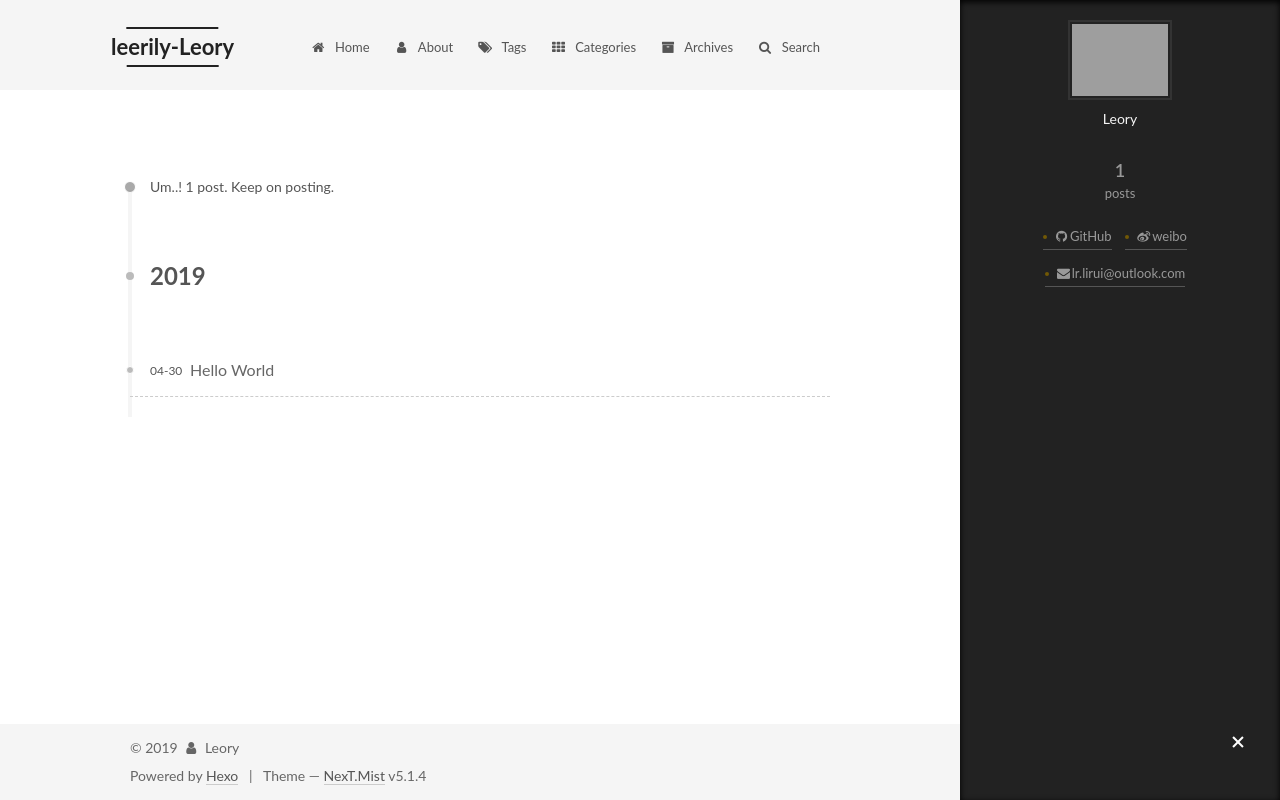
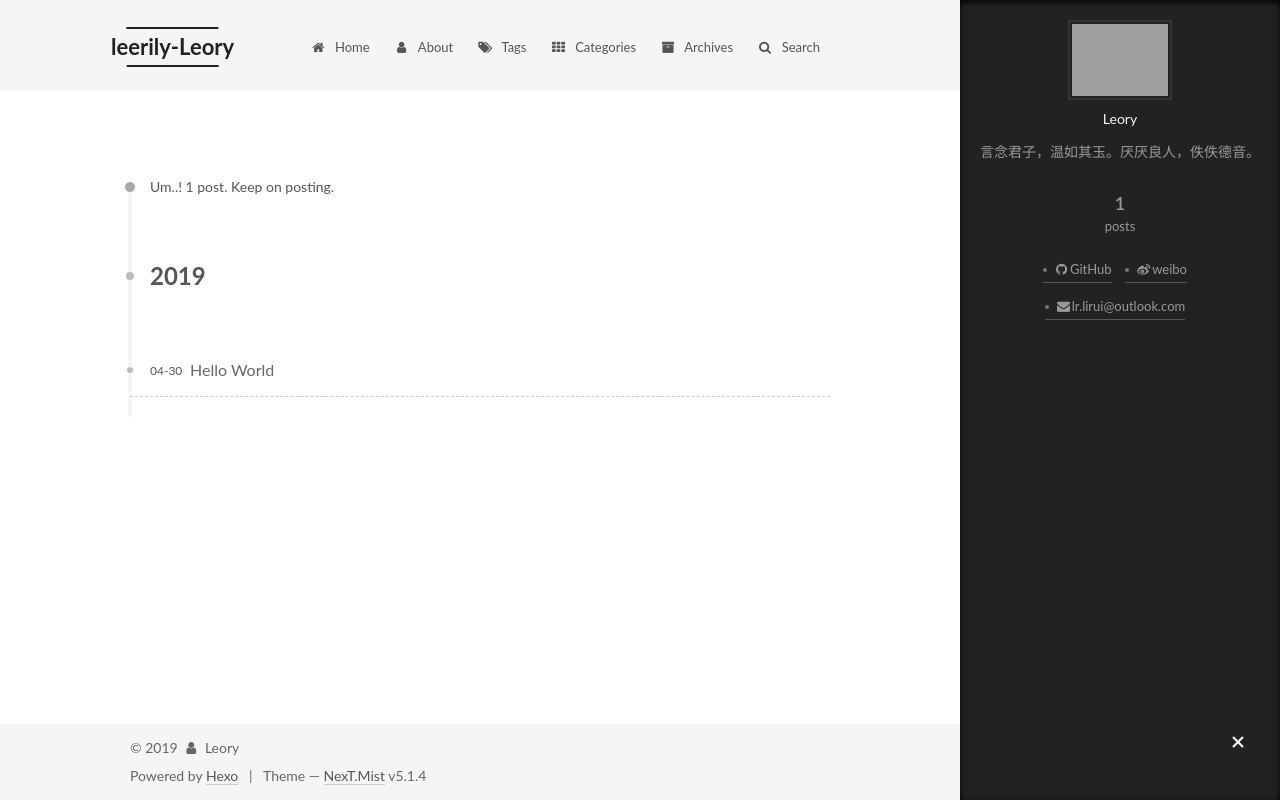
Before and after one commit to leerily/leerily.github.io, a plain HTML site: page archives/2019/04/index.html in a window 1280 px wide. Both pictures are taken after a click on the element 1238 px from the left and 743 px from the top of the page. Drawn offline with nearby package versions, Linux system fonts and the light colour scheme; some packages are replaced by stand-ins of ours; grey boxes are pictures that could not be loaded.

Commit message:
Site updated: 2019-04-30 17:59:26

```diff
--- a/archives/2019/04/index.html
+++ b/archives/2019/04/index.html
@@ -5,7 +5,7 @@
 
 
 
-<html class="theme-next mist use-motion" lang>
+<html class="theme-next mist use-motion" lang="言念君子，温如其玉。厌厌良人，佚佚德音。">
 <head><meta name="generator" content="Hexo 3.8.0">
   <meta charset="UTF-8">
 <meta http-equiv="X-UA-Compatible" content="IE=edge">
@@ -79,13 +79,16 @@
 
 
 
+<meta name="description" content="言念君子，温如其玉。厌厌良人，佚佚德音。">
 <meta property="og:type" content="website">
 <meta property="og:title" content="leerily-Leory">
 <meta property="og:url" content="https://leerily.github.io/archives/2019/04/index.html">
 <meta property="og:site_name" content="leerily-Leory">
-<meta property="og:locale" content="default">
+<meta property="og:description" content="言念君子，温如其玉。厌厌良人，佚佚德音。">
+<meta property="og:locale" content="言念君子，温如其玉。厌厌良人，佚佚德音。">
 <meta name="twitter:card" content="summary">
 <meta name="twitter:title" content="leerily-Leory">
+<meta name="twitter:description" content="言念君子，温如其玉。厌厌良人，佚佚德音。">
 
 
 
@@ -133,7 +136,7 @@
 
 </head>
 
-<body itemscope itemtype="http://schema.org/WebPage" lang="default">
+<body itemscope itemtype="http://schema.org/WebPage" lang="言念君子，温如其玉。厌厌良人，佚佚德音。">
 
 
 
@@ -377,7 +380,7 @@
               <img class="site-author-image" itemprop="image" src="https://avatars2.githubusercontent.com/u/49299356?s=400&u=8fc80ca87a271acdb95e51fb30cac3f2f6b493d3&v=4" alt="Leory">
 
               <p class="site-author-name" itemprop="name">Leory</p>
-              <p class="site-description motion-element" itemprop="description"></p>
+              <p class="site-description motion-element" itemprop="description">言念君子，温如其玉。厌厌良人，佚佚德音。</p>
           </div>
 
           <nav class="site-state motion-element">
--- a/css/main.css
+++ b/css/main.css
@@ -1829,7 +1829,7 @@ pre .javascript .function {
   width: 4px;
   height: 4px;
   border-radius: 50%;
-  background: #715805;
+  background: #7a7573;
 }
 .links-of-blogroll {
   font-size: 13px;
```
Also changed, not shown: 2019/04/30/hello-world/index.html (+4 -4 lines), archives/2019/index.html (+7 -4 lines), archives/index.html (+7 -4 lines), index.html (+7 -4 lines).
